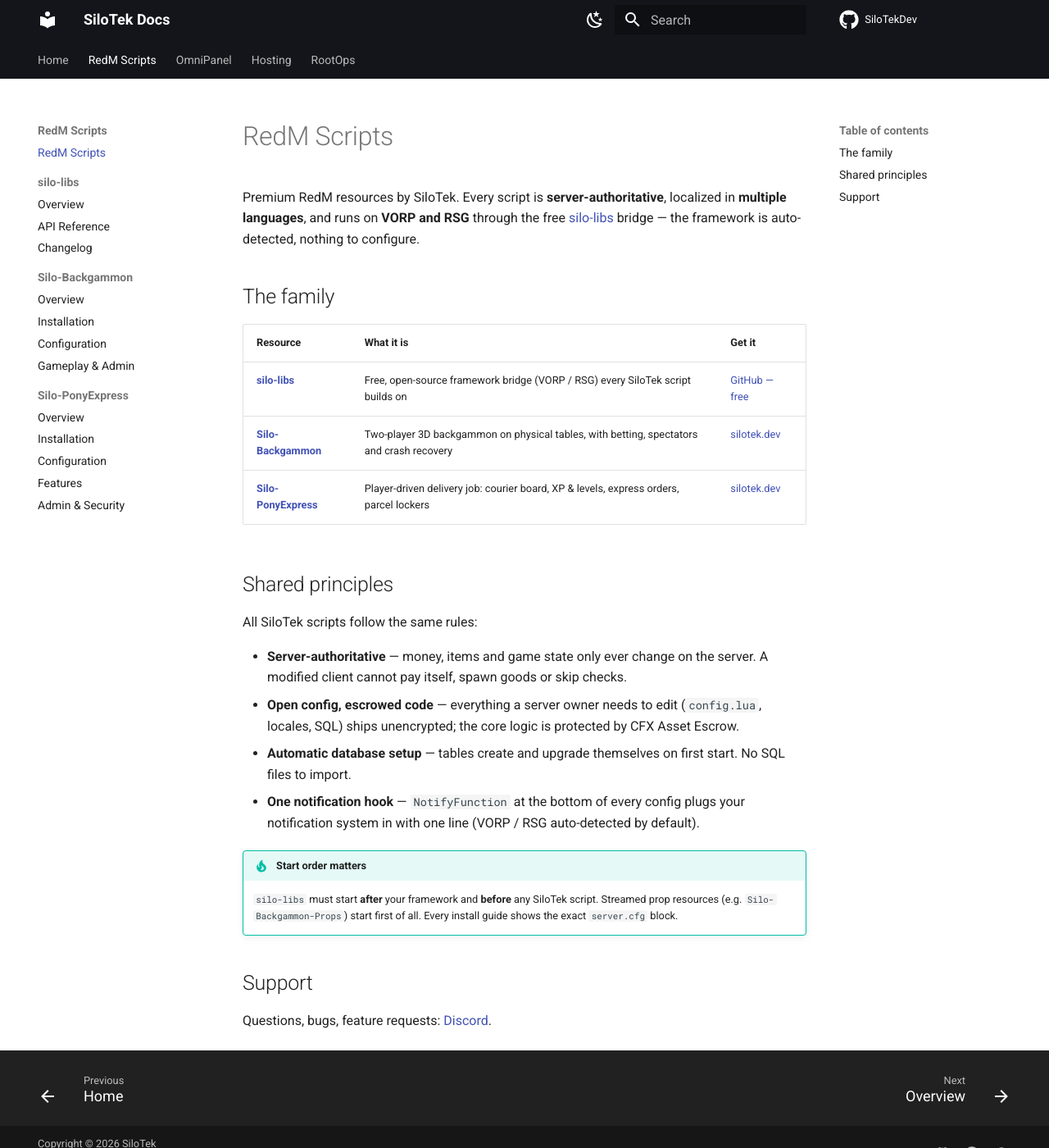
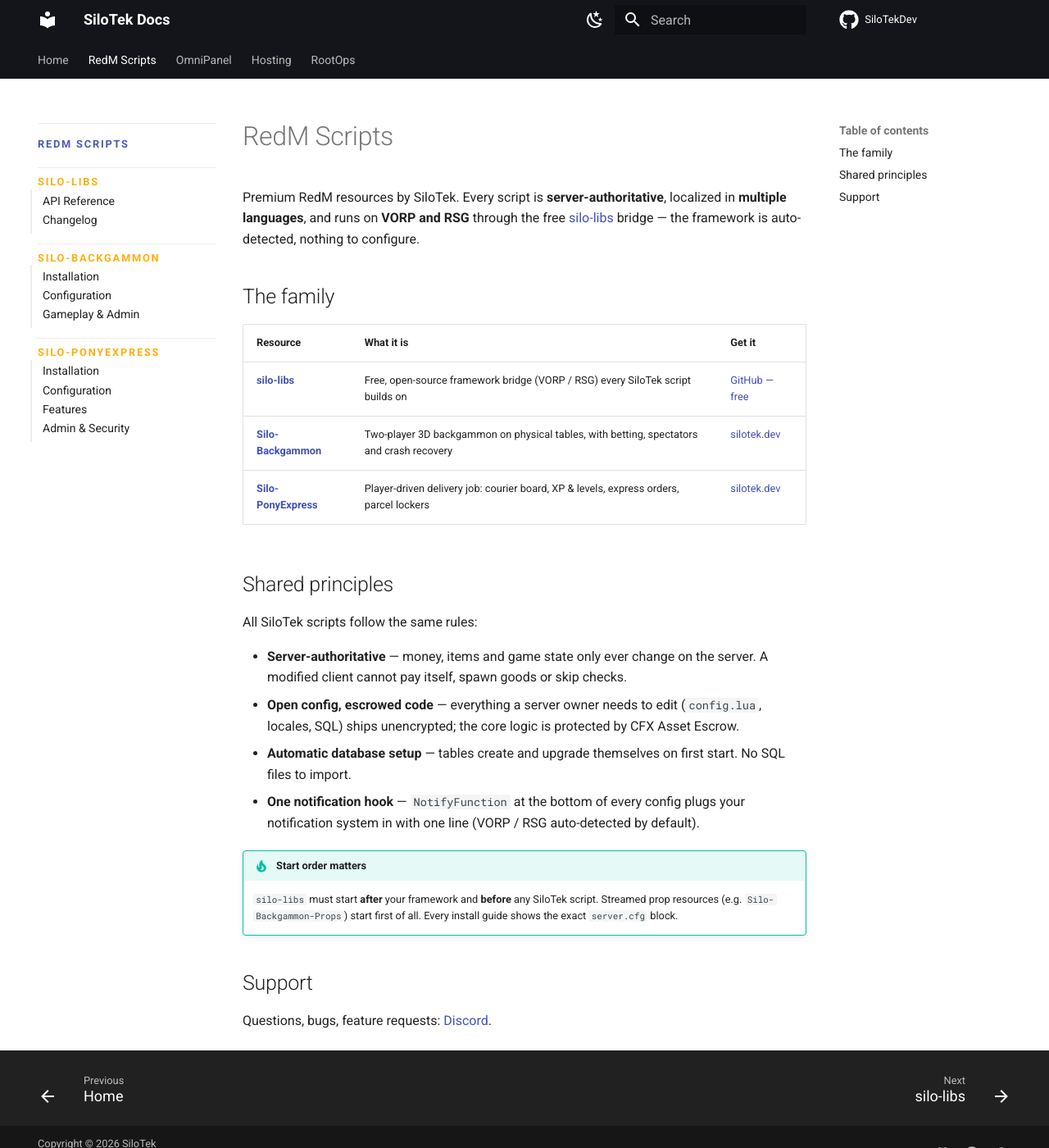
Before and after one commit to SiloTekDev/docs, an MkDocs documentation site: the page built from docs/redm/index.md, in a window 1280 px wide and 1400 px high. Shown: the whole window at 82% size. Built offline with MkDocs 1.6.1 and Material for MkDocs 9.7.7, drawn with Linux system fonts in a browser that asks for light colours; comment, search, counter and statistics services are not loaded.

Commit message:
Sidebar redesign: clickable category titles (navigation.indexes), amber uppercase section headers, dividers and vertical guide lines

```diff
--- /dev/null
+++ b/docs/stylesheets/extra.css
@@ -0,0 +1,48 @@
+/* ===== SiloTek sidebar: clearly separated categories ===== */
+
+/* each product/category block: breathing room + divider line above */
+.md-nav--primary .md-nav__item--section {
+  margin-top: 1.4em;
+  padding-top: 0.9em;
+  border-top: 1px solid var(--md-default-fg-color--lightest);
+}
+
+/* first section right under the tab title needs no divider */
+.md-nav--primary > .md-nav__list > .md-nav__item--section:first-of-type {
+  border-top: none;
+  margin-top: 0.6em;
+  padding-top: 0;
+}
+
+/* category title: small caps, letter-spaced, amber accent */
+.md-nav--primary .md-nav__item--section > .md-nav__link,
+.md-nav--primary .md-nav__item--section > label.md-nav__link {
+  font-size: 0.64rem;
+  font-weight: 700;
+  letter-spacing: 0.14em;
+  text-transform: uppercase;
+  color: var(--md-accent-fg-color) !important;
+  opacity: 0.95;
+}
+
+.md-nav--primary .md-nav__item--section > .md-nav__link:hover {
+  opacity: 1;
+}
+
+/* pages inside a product category: indented behind a vertical guide line.
+   (level 2 = the product groups; the outer tab section keeps no guide) */
+.md-nav--primary .md-nav__item--section > .md-nav[data-md-level="2"] > .md-nav__list {
+  border-left: 2px solid var(--md-default-fg-color--lightest);
+  margin-left: 0.15rem;
+  padding-left: 0.65rem;
+}
+
+/* active page: stronger highlight so "where am I" is instant */
+.md-nav--primary .md-nav__link--active {
+  font-weight: 700;
+}
+
+/* slightly larger hit targets, calmer rhythm */
+.md-nav--primary .md-nav__item--section .md-nav__link {
+  margin-top: 0.35em;
+}
--- a/mkdocs.yml
+++ b/mkdocs.yml
@@ -25,6 +25,7 @@
   features:
     - navigation.tabs
     - navigation.sections
+    - navigation.indexes
     - navigation.top
     - navigation.footer
     - search.suggest
@@ -68,21 +69,24 @@
 
 copyright: Copyright &copy; 2026 SiloTek
 
+extra_css:
+  - stylesheets/extra.css
+
 nav:
   - Home: index.md
   - RedM Scripts:
       - redm/index.md
       - silo-libs:
-          - Overview: redm/silo-libs/index.md
+          - redm/silo-libs/index.md
           - API Reference: redm/silo-libs/api.md
           - Changelog: redm/silo-libs/changelog.md
       - Silo-Backgammon:
-          - Overview: redm/backgammon/index.md
+          - redm/backgammon/index.md
           - Installation: redm/backgammon/installation.md
           - Configuration: redm/backgammon/configuration.md
           - Gameplay & Admin: redm/backgammon/gameplay.md
       - Silo-PonyExpress:
-          - Overview: redm/ponyexpress/index.md
+          - redm/ponyexpress/index.md
           - Installation: redm/ponyexpress/installation.md
           - Configuration: redm/ponyexpress/configuration.md
           - Features: redm/ponyexpress/features.md
```
